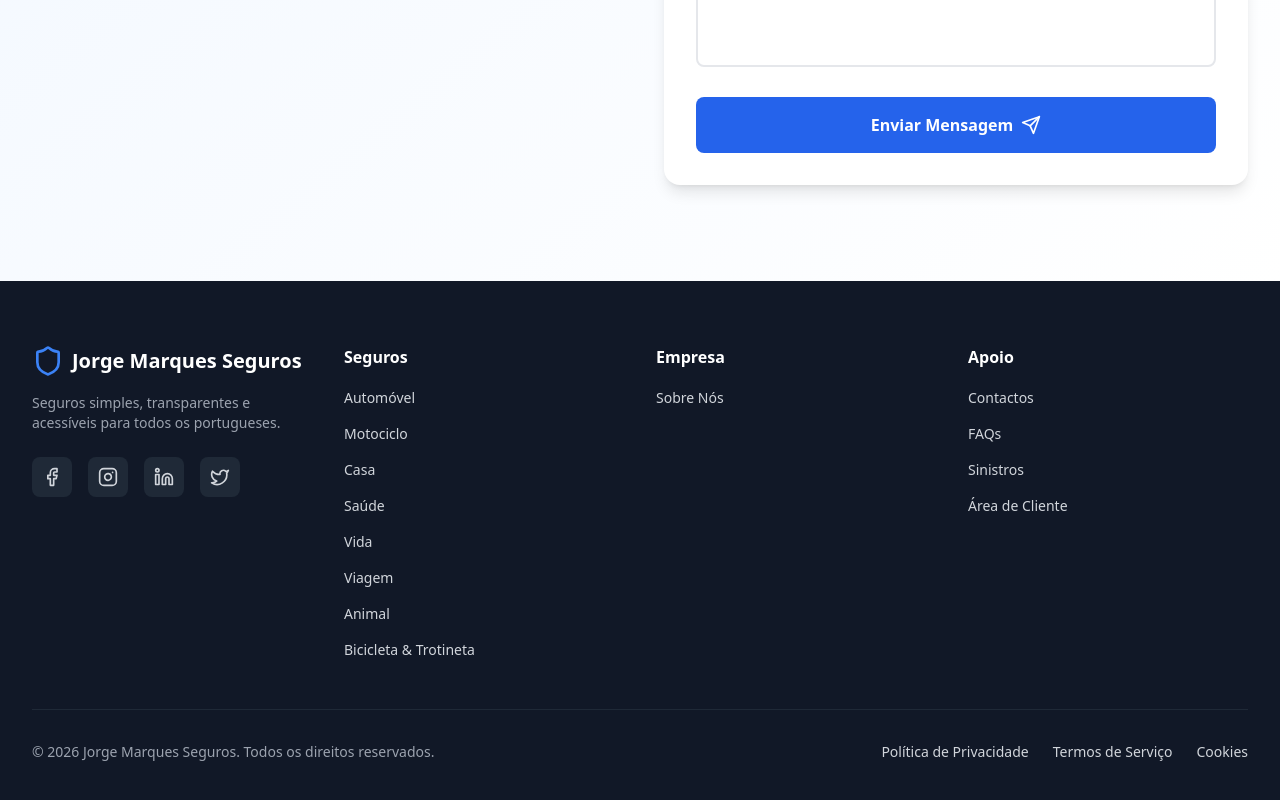
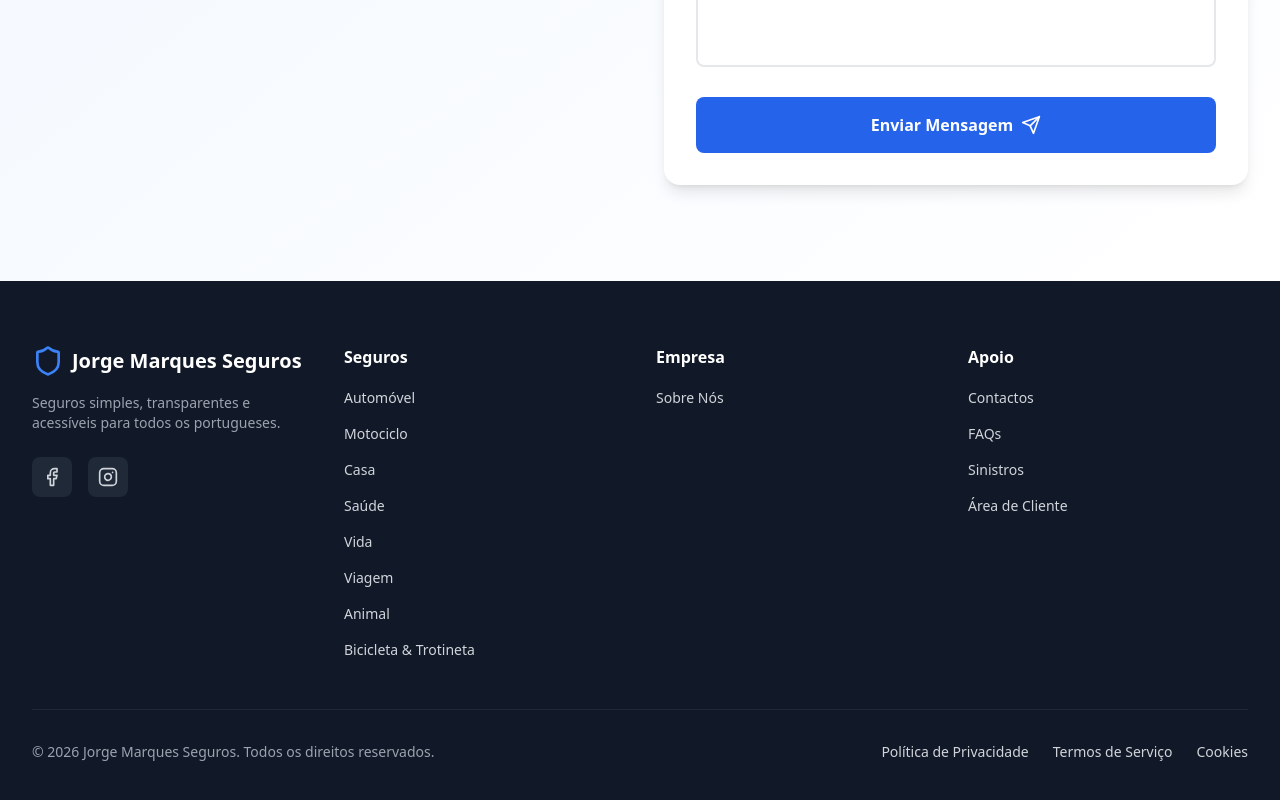
Before and after one commit to MiguelBarros2450/Zurich, a React (Vite) app: page / in a window 1280 px wide. Shown: the part 4799-5599 px from the top of the page. Built offline with nearby package versions, Linux system fonts and the light colour scheme; no server answers.

Commit message:
Update Footer.tsx

```diff
--- a/src/components/Footer.tsx
+++ b/src/components/Footer.tsx
@@ -32,18 +32,6 @@ export default function Footer() {
                 className="w-10 h-10 bg-gray-800 rounded-lg flex items-center justify-center hover:bg-blue-600 transition"
               >
                 <Instagram className="h-5 w-5" />
-              </a>
-              <a
-                href="#"
-                className="w-10 h-10 bg-gray-800 rounded-lg flex items-center justify-center hover:bg-blue-600 transition"
-              >
-                <Linkedin className="h-5 w-5" />
-              </a>
-              <a
-                href="#"
-                className="w-10 h-10 bg-gray-800 rounded-lg flex items-center justify-center hover:bg-blue-600 transition"
-              >
-                <Twitter className="h-5 w-5" />
               </a>
             </div>
           </div>
```
